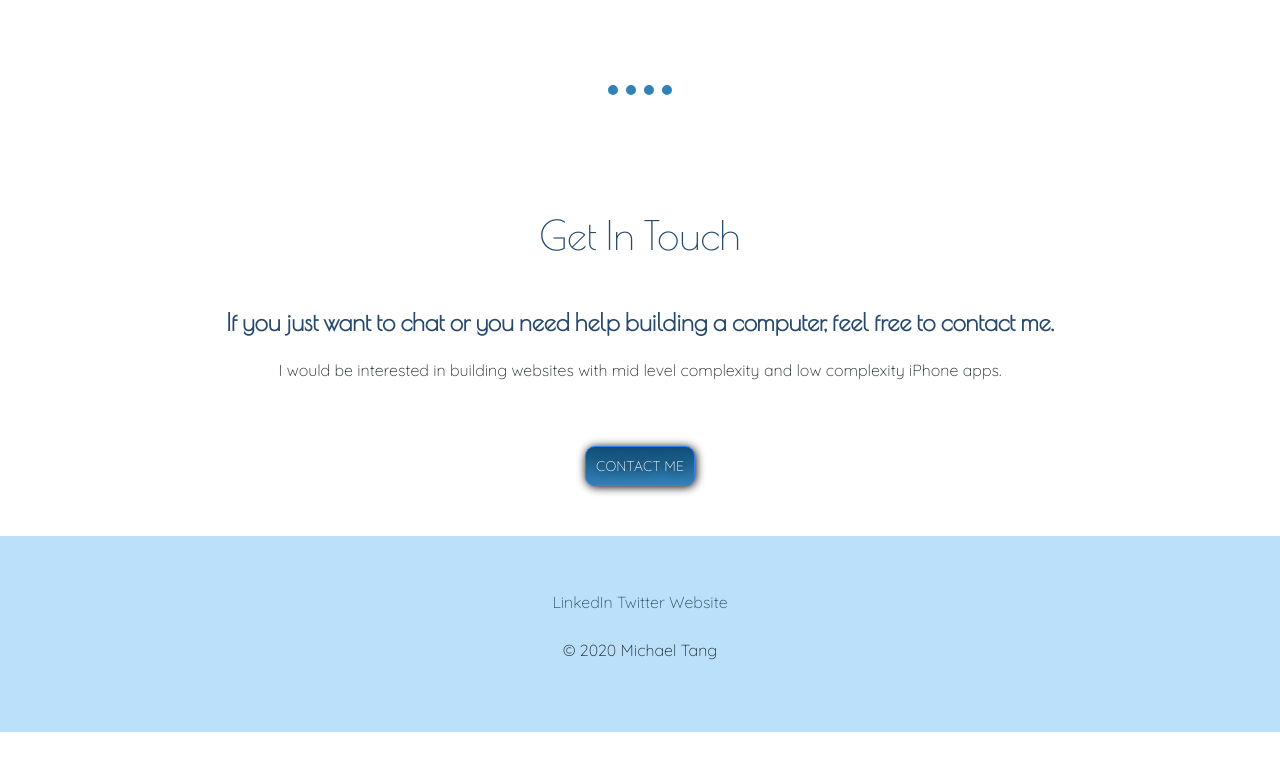
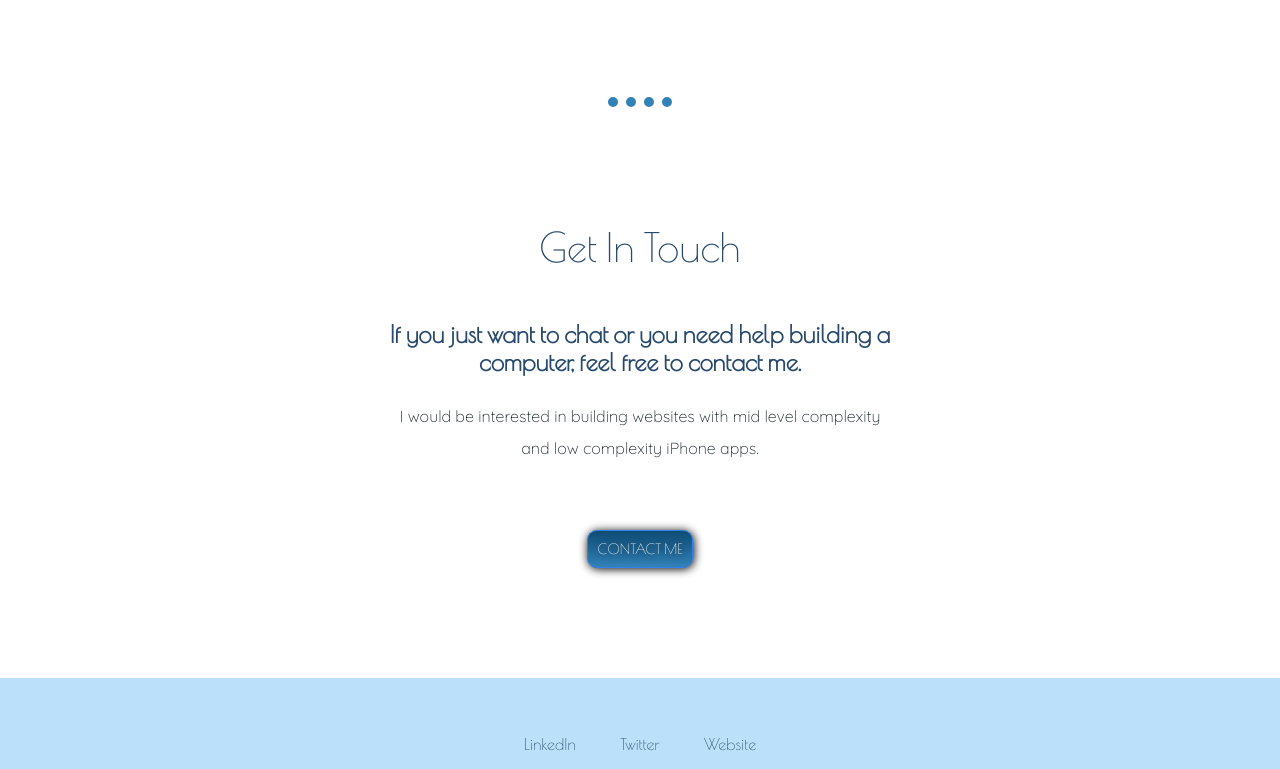
Before and after one commit to michaelhtang/personal, a plain HTML site: page index.html in a window 1280 px wide. Shown: the part 2042-2811 px from the top of the page. Before the commit the page ends 2774 px from the top, so only its background shows below. Drawn offline with nearby package versions, Linux system fonts and the light colour scheme.

Commit message:
copyright size change, css mods
Signed-off-by: michaelhtang <61135115+michaelhtang@users.noreply.github.com>

```diff
--- a/css/styles.css
+++ b/css/styles.css
@@ -28,11 +28,18 @@ h3 {
 
 a {
   color: #27496d;
+  font-family: 'Poiret One', cursive;
   text-decoration: none;
+  margin: 10px 20px;
+}
+
+a:hover {
+  color: #bbe1fa;
 }
 
 p {
   color: #1b262c;
+  line-height: 2;
 }
 
 hr {
@@ -77,7 +84,7 @@ hr {
   float: right;
 }
 
-.contact-message {
+.contact-me {
   width: 40%;
   margin: 40px auto 60px;
 }
@@ -95,6 +102,7 @@ hr {
   margin: 50px;
   font-size: 14px;
   font-weight: 100;
+  font-family: 'Poiret One', cursive;
   padding: 10px;
   box-shadow: 1px 1px 10px 0px #000000;
   -webkit-box-shadow: 1px 1px 10px 0px #000000;
@@ -138,7 +146,13 @@ hr {
 .middle-container {}
 
 .bottom-container {
-  padding: 50px;
+  padding: 50px 0 20px;
   line-height: 2;
   background-color: #bbe1fa;
 }
+
+.copyright {
+  color: #bbe1fa;
+  font-size: 0.75em;
+  padding: 20px 0;
+}
--- a/index.html
+++ b/index.html
@@ -50,7 +50,7 @@
   <a class="footer-link" href="https://www.linkedin.com/in/michael-tang-7b69732b/">LinkedIn</a>
   <a class="footer-link" href="https://twitter.com/">Twitter</a>
   <a class="footer-link" href="https://www.michaelhtang.com/">Website</a>
-  <p>© 2020 Michael Tang</p>
+  <p class="copyright">© 2020 Michael Tang</p>
 </div>
   </body>
 </html>
```
